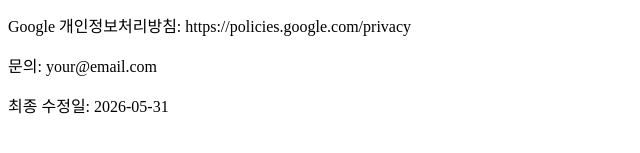
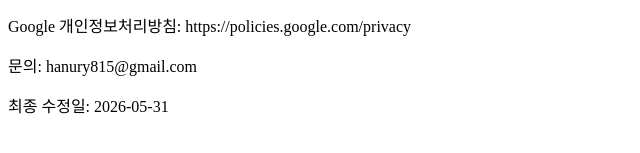
Before and after one commit to hanury/slimepop-privacy, a plain HTML site: page index.html in a window 1280 px wide. Shown: the part 187-340 px from the top of the page, 0-640 px from the left. Drawn offline with Linux system fonts and the light colour scheme.

Commit message:
Update index.html

```diff
--- a/index.html
+++ b/index.html
@@ -25,7 +25,7 @@
 
 <p>
 문의:
-your@email.com
+hanury815@gmail.com
 </p>
 
 <p>
```
